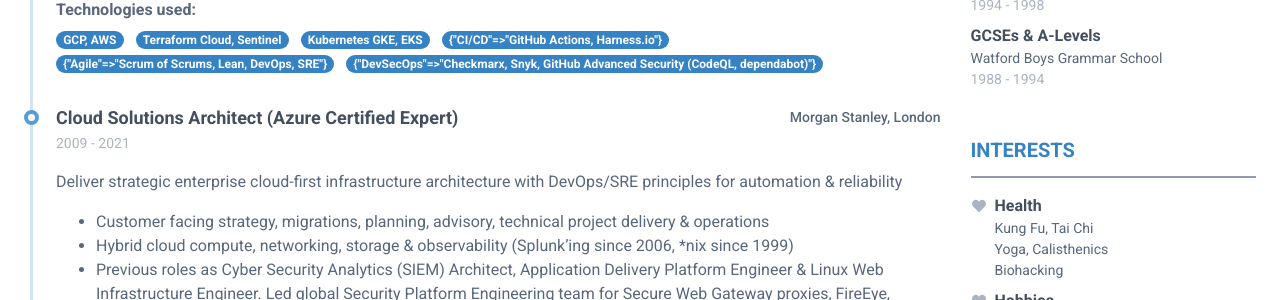
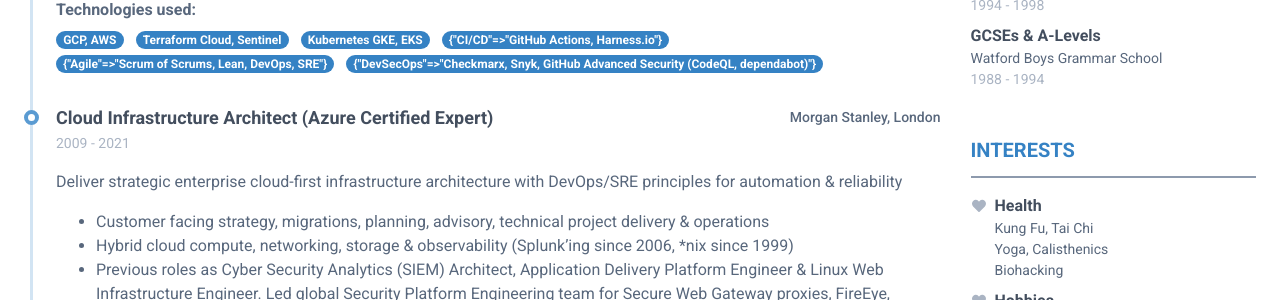
Before and after one commit to Hamy200/resume, a Jekyll site: the page built from index.markdown, in a window 1280 px wide and 900 px high, scrolled down 920 px. Shown: the part 153-453 px from the top of the window. Built offline with Jekyll 4.4.1, drawn with Linux system fonts in a browser that asks for light colours; nearby versions of some CDN libraries.

Commit message:
Update data.yml

```diff
--- a/_data/data.yml
+++ b/_data/data.yml
@@ -65,7 +65,7 @@ experiences:
       - Agile: Scrum of Scrums, Lean, DevOps, SRE
       - DevSecOps: Checkmarx, Snyk, GitHub Advanced Security (CodeQL, dependabot)
 
-  - role: Cloud Solutions Architect (Azure Certified Expert)
+  - role: Cloud Infrastructure Architect (Azure Certified Expert)
     time: 2009 - 2021
     company: Morgan Stanley, London
     details: |
```
